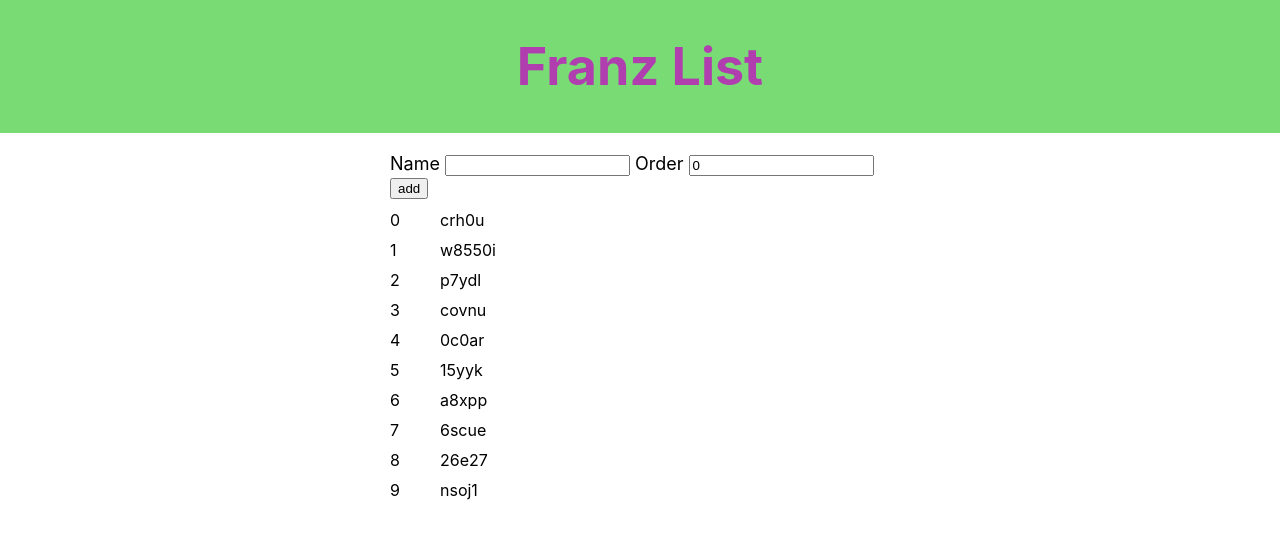
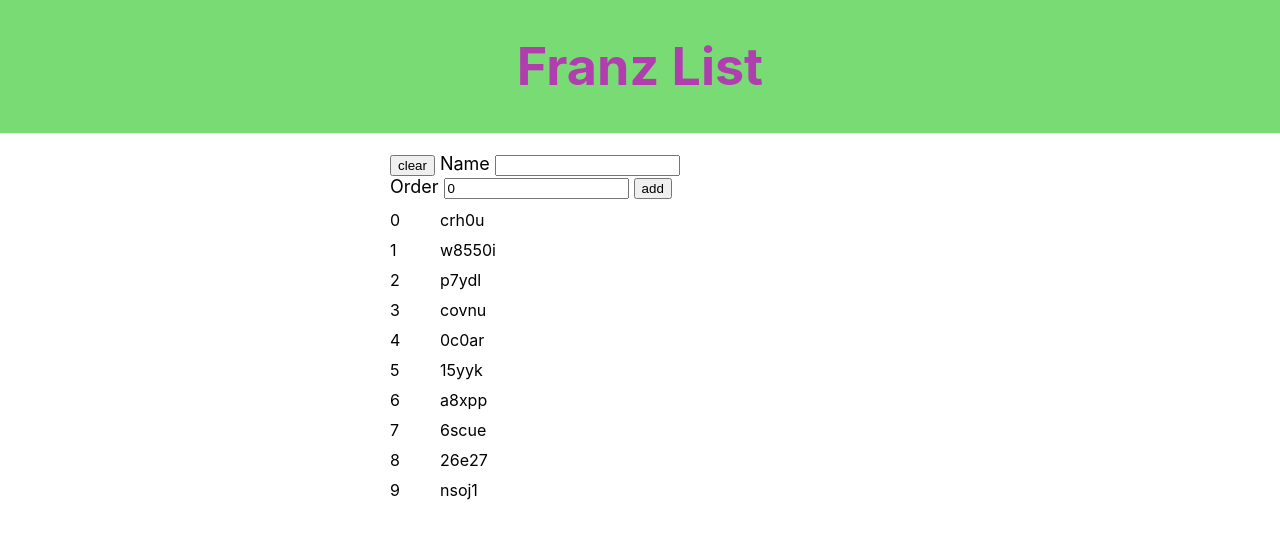
Before and after one commit to vctls/franz_list, a React (Create React App) app: page / in a window 1280 px wide. Shown: the top 538 px of the page. Built offline with nearby package versions, Linux system fonts and the light colour scheme.

Commit message:
Add clear button. closes #17

```diff
--- a/src/component/ItemForm.tsx
+++ b/src/component/ItemForm.tsx
@@ -7,9 +7,11 @@ const ItemForm = (props: {
   nameChangeHandler: (e: React.FormEvent<HTMLInputElement>) => void;
   orderChangeHandler: (e: React.FormEvent<HTMLInputElement>) => void;
   submitHandler: (e: React.FormEvent) => void;
+  clearHandler: (e: React.FormEvent<HTMLInputElement>) => void;
 }) => {
   return (
     <form onSubmit={props.submitHandler}>
+      <input type="button" value="clear" onClick={props.clearHandler} />
       <label htmlFor="name">
         Name&nbsp;
         <input
--- a/src/component/List.tsx
+++ b/src/component/List.tsx
@@ -104,6 +104,11 @@ const List = () => {
   // Filter items that contain the string in the name field.
   const filteredItems = itemsState.filter((item) => item.name.includes(nameState))
 
+  const clearHandler = () => {
+    setNameState("");
+    setOrderState(0);
+  };
+
   return (
     <main>
       <ItemForm
@@ -112,6 +117,7 @@ const List = () => {
         nameChangeHandler={nameChangeHandler}
         orderChangeHandler={orderChangeHandler}
         submitHandler={submitHandler}
+        clearHandler={clearHandler}
       ></ItemForm>
       <ol id="list">
         {filteredItems.map((item) => {
```
